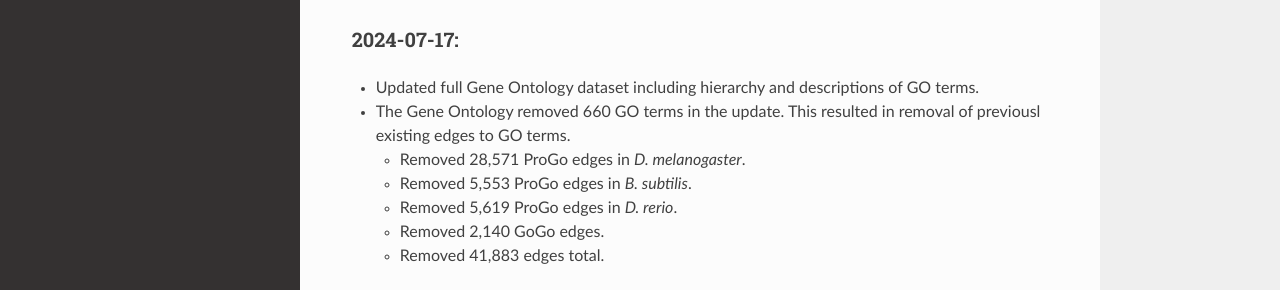
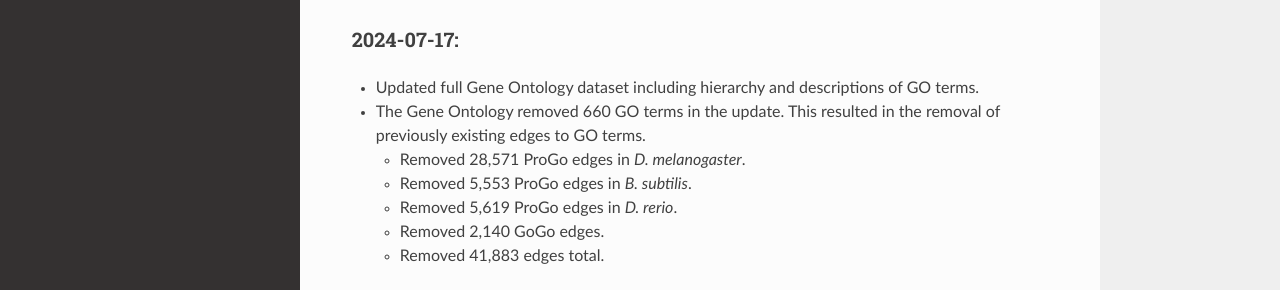
Before and after one commit to Reed-CompBio/protein-weaver, an MkDocs documentation site: the page built from docs/docs/data-version.md, in a window 1280 px wide and 900 px high, scrolled down 6633 px. Shown: the part 479-769 px from the top of the window. Built offline with MkDocs 1.6.1, drawn with Linux system fonts in a browser that asks for light colours; nearby versions of some CDN libraries.

```diff
--- a/docs/docs/data-version.md
+++ b/docs/docs/data-version.md
@@ -228,7 +228,7 @@
 
 ### 2024-07-17:
 * Updated full Gene Ontology dataset including hierarchy and descriptions of GO terms.
-* The Gene Ontology removed 660 GO terms in the update. This resulted in removal of previousl existing edges to GO terms.
+* The Gene Ontology removed 660 GO terms in the update. This resulted in the removal of previously existing edges to GO terms.
     * Removed 28,571 ProGo edges in _D. melanogaster_.
     * Removed 5,553 ProGo edges in _B. subtilis_.
     * Removed 5,619 ProGo edges in _D. rerio_.
```
Also changed, not shown: scripts/README.md.
